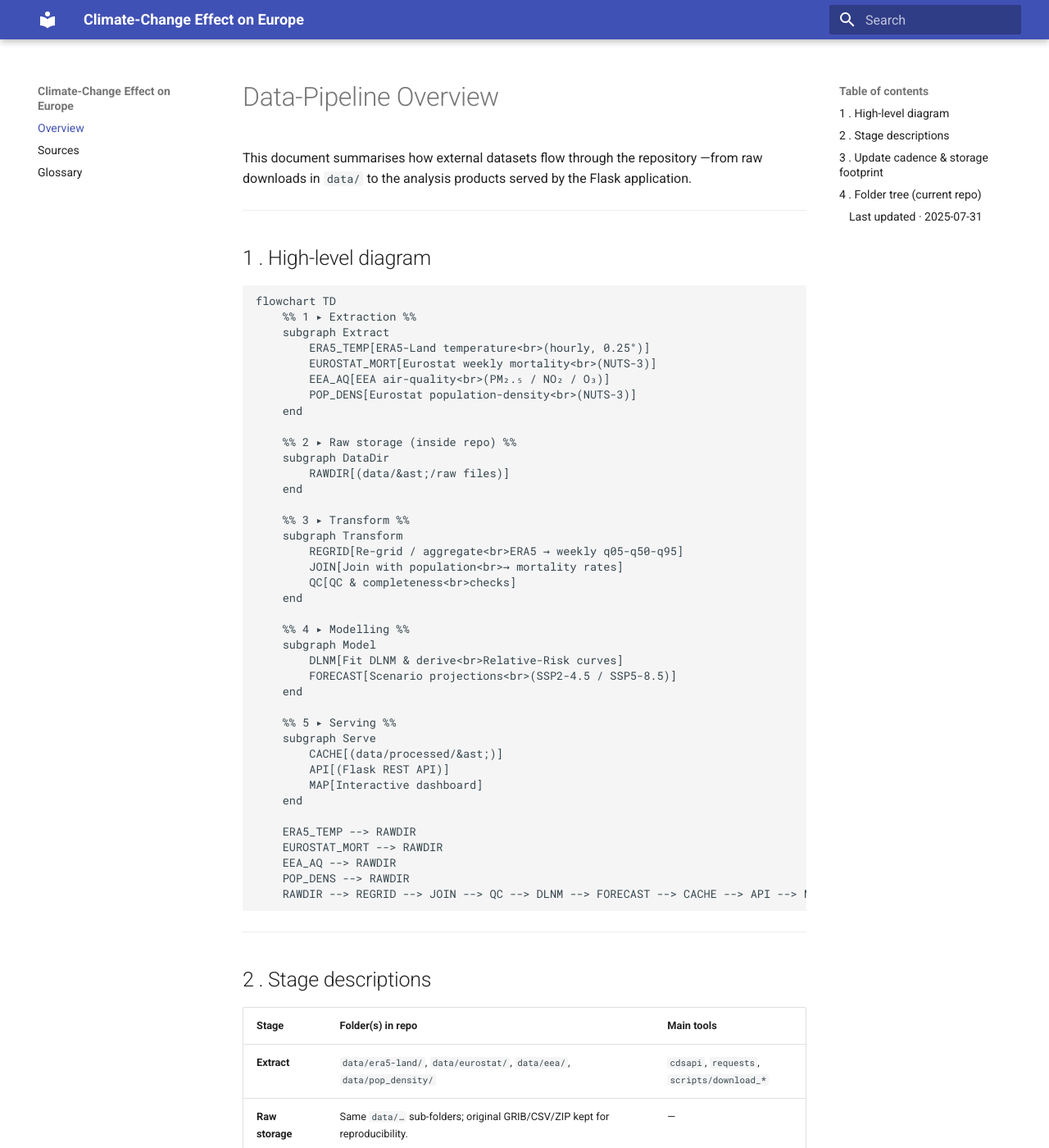
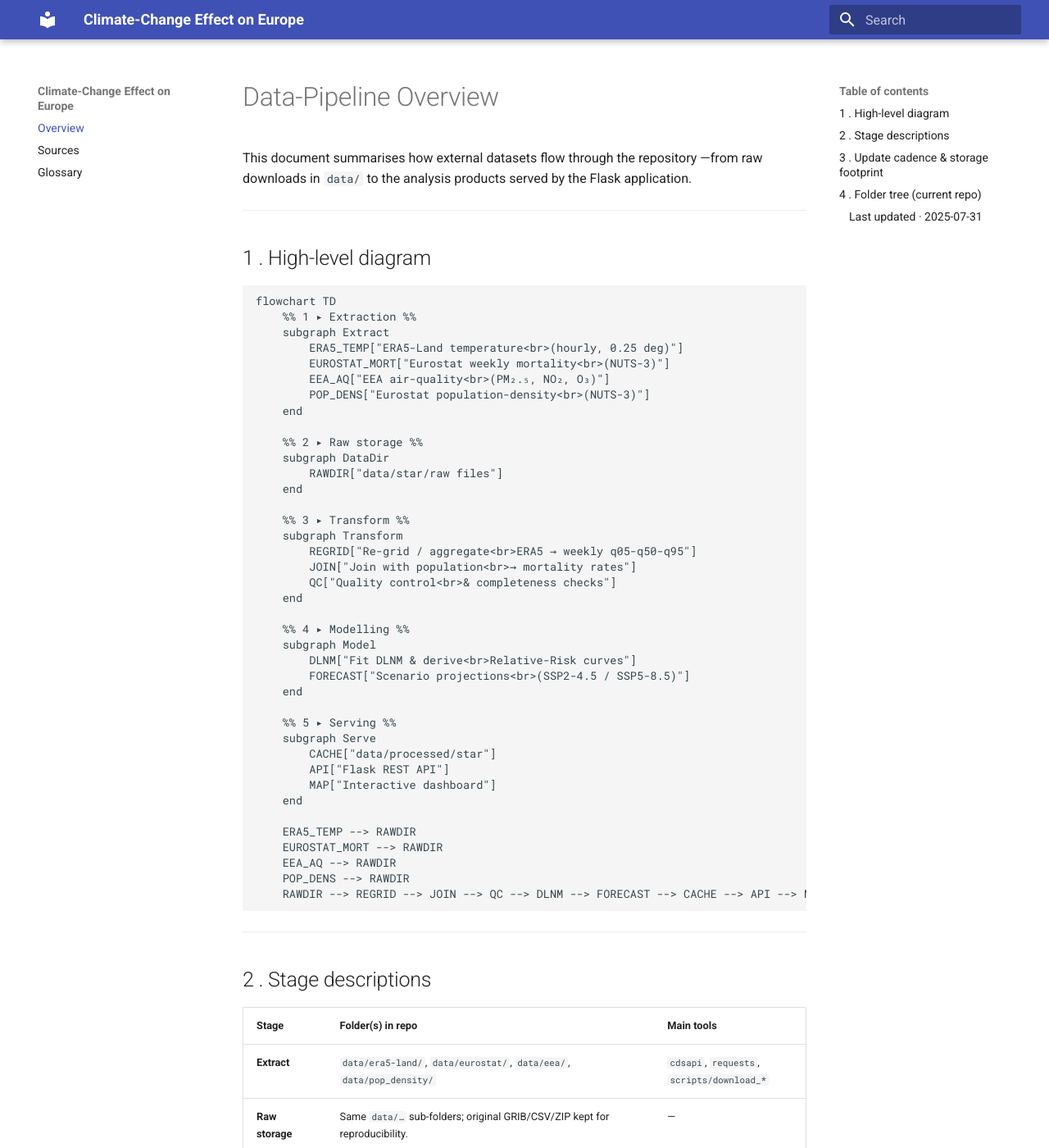
Before and after one commit to daniprec/Climate-Change-Effect-on-Europe, an MkDocs documentation site: the page built from docs/pipeline_overview.md, in a window 1280 px wide and 1400 px high. Shown: the whole window at 82% size. Built offline with MkDocs 1.6.1 and Material for MkDocs 9.7.7, drawn with Linux system fonts in a browser that asks for light colours.

Commit message:
Refactor pipeline overview documentation for improved clarity and consistency in dataset descriptions and file paths.

```diff
--- a/docs/pipeline_overview.md
+++ b/docs/pipeline_overview.md
@@ -12,35 +12,35 @@ application.
 flowchart TD
     %% 1 ▸ Extraction %%
     subgraph Extract
-        ERA5_TEMP[ERA5-Land temperature<br>(hourly, 0.25°)]
-        EUROSTAT_MORT[Eurostat weekly mortality<br>(NUTS-3)]
-        EEA_AQ[EEA air-quality<br>(PM₂.₅ / NO₂ / O₃)]
-        POP_DENS[Eurostat population-density<br>(NUTS-3)]
+        ERA5_TEMP["ERA5-Land temperature<br>(hourly, 0.25 deg)"]
+        EUROSTAT_MORT["Eurostat weekly mortality<br>(NUTS-3)"]
+        EEA_AQ["EEA air-quality<br>(PM₂.₅, NO₂, O₃)"]
+        POP_DENS["Eurostat population-density<br>(NUTS-3)"]
     end
 
-    %% 2 ▸ Raw storage (inside repo) %%
+    %% 2 ▸ Raw storage %%
     subgraph DataDir
-        RAWDIR[(data/&ast;/raw files)]
+        RAWDIR["data/star/raw files"]
     end
 
     %% 3 ▸ Transform %%
     subgraph Transform
-        REGRID[Re-grid / aggregate<br>ERA5 → weekly q05-q50-q95]
-        JOIN[Join with population<br>→ mortality rates]
-        QC[QC & completeness<br>checks]
+        REGRID["Re-grid / aggregate<br>ERA5 → weekly q05-q50-q95"]
+        JOIN["Join with population<br>→ mortality rates"]
+        QC["Quality control<br>& completeness checks"]
     end
 
     %% 4 ▸ Modelling %%
     subgraph Model
-        DLNM[Fit DLNM & derive<br>Relative-Risk curves]
-        FORECAST[Scenario projections<br>(SSP2-4.5 / SSP5-8.5)]
+        DLNM["Fit DLNM & derive<br>Relative-Risk curves"]
+        FORECAST["Scenario projections<br>(SSP2-4.5 / SSP5-8.5)"]
     end
 
     %% 5 ▸ Serving %%
     subgraph Serve
-        CACHE[(data/processed/&ast;)]
-        API[(Flask REST API)]
-        MAP[Interactive dashboard]
+        CACHE["data/processed/star"]
+        API["Flask REST API"]
+        MAP["Interactive dashboard"]
     end
 
     ERA5_TEMP --> RAWDIR
```
